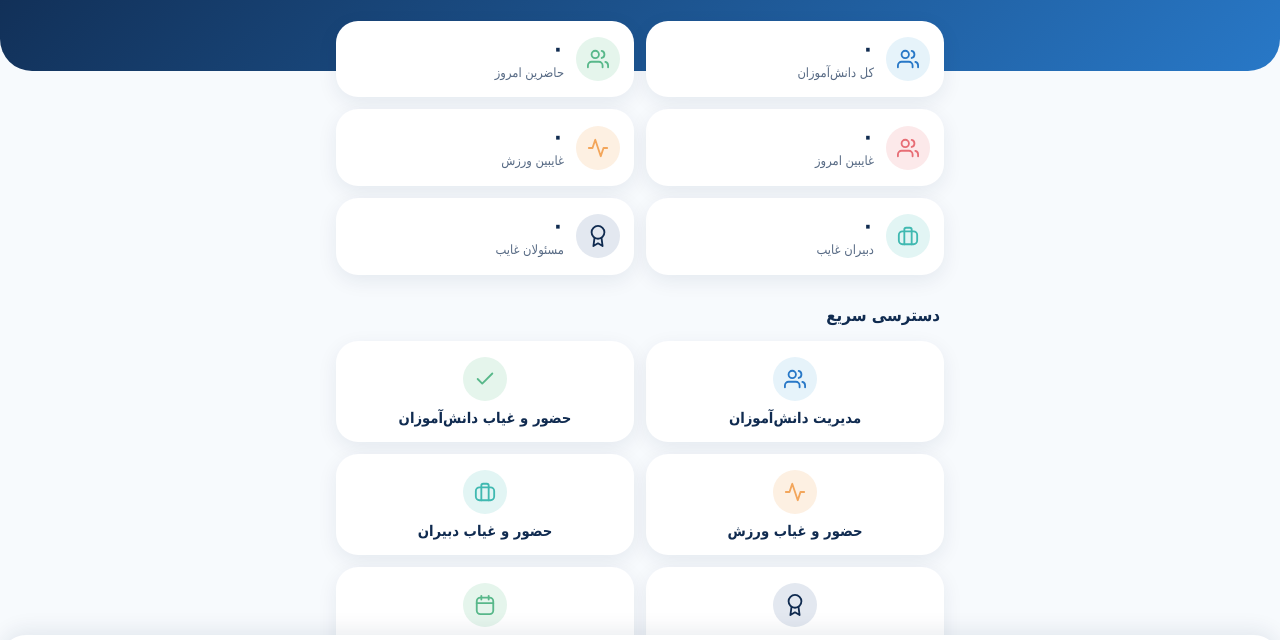
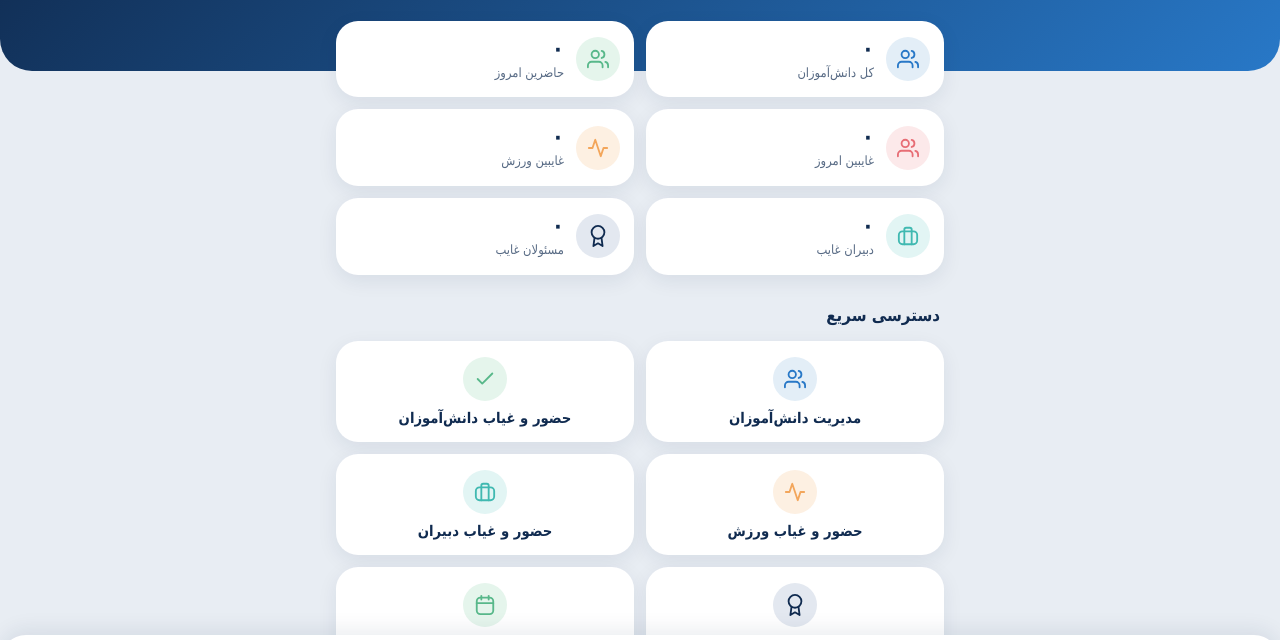
Before and after one commit to Mehrdad48610q73/honar-attendance, a plain HTML site: page index.html in a window 1280 px wide. Shown: the part 99-739 px from the top of the page. Drawn offline with Linux system fonts and the light colour scheme.

Commit message:
Update base.css

```diff
--- a/css/base.css
+++ b/css/base.css
@@ -1,10 +1,11 @@
 :root{
   --navy:#102B50;
   --blue:#2878C7;
-  --blue-light:#E6F3FA;
+  --blue-light:#E3EEF7;
   --teal:#40B9B1;
   --orange:#F3A65B;
-  --bg:#F7FAFD;
+  --bg:#E8EDF3;
+  --card:#F6F8FB;
   --red:#E76D75;
   --green:#58B88A;
   --radius:22px;
```
